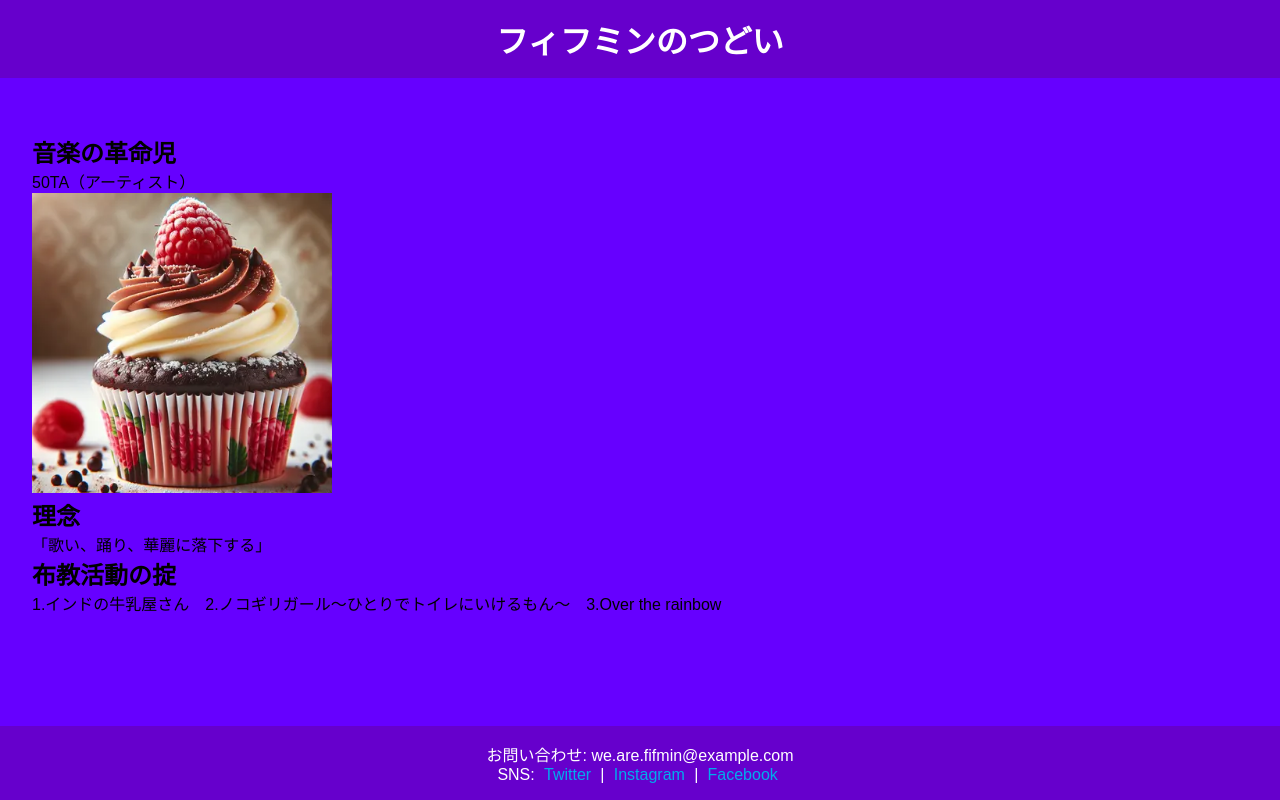
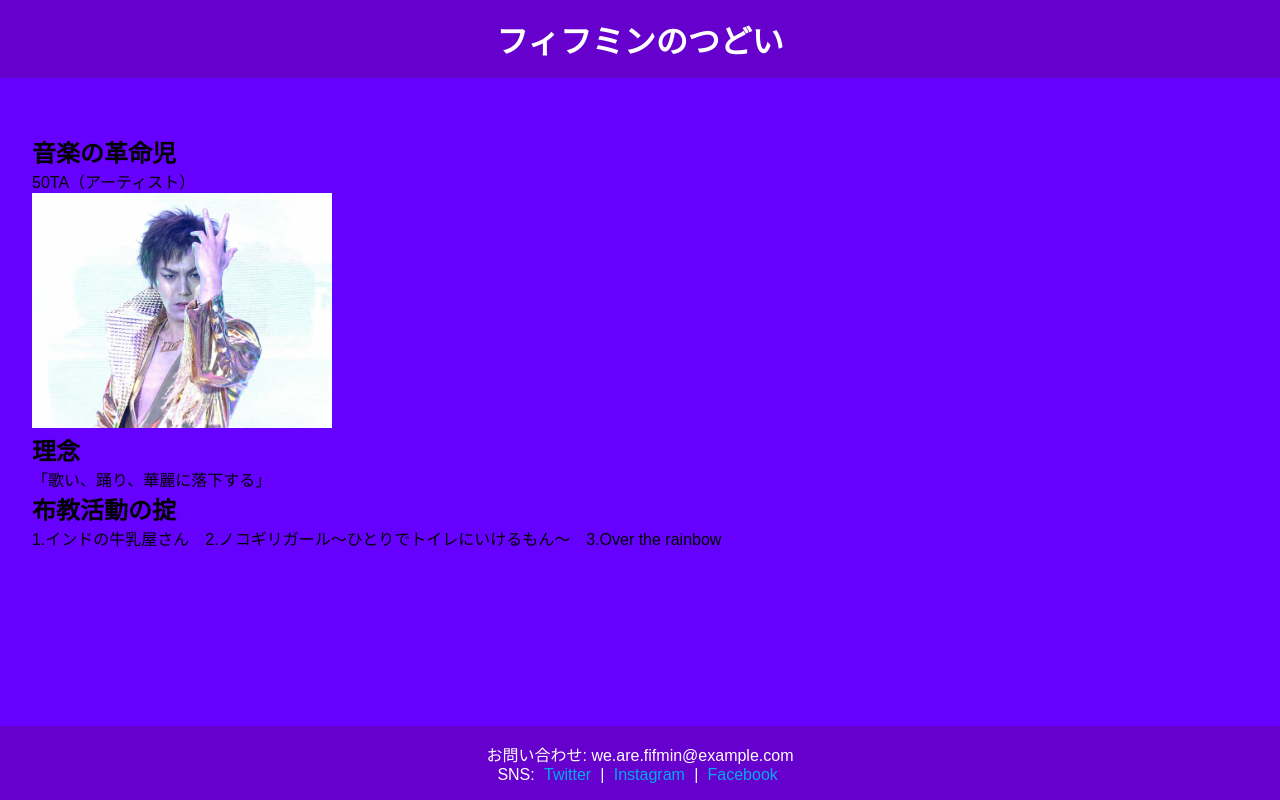
Before and after one commit to Fujik0chan/50TA-fan-site, a plain HTML site: page index.html in a window 1280 px wide. Drawn offline with Linux system fonts and the light colour scheme.

Commit message:
Update index.html

```diff
--- a/index.html
+++ b/index.html
@@ -72,7 +72,7 @@
   <main>
  　 <h2>音楽の革命児</h2>
  <p>50TA（アーティスト）</p>
-<img src="https://github.com/Fujik0chan/50TA-fan-site/blob/main/cupcake.jpg?raw=true" alt="サンプル" >
+<img src="https://raw.githubusercontent.com/Fujik0chan/50TA-fan-site/refs/heads/main/img_e4ed9af90853be828d14eb1ab04c05811211942.avif" alt="サンプル" >
 
     <h2>理念</h2>
     <p>「歌い、踊り、華麗に落下する」</p>
```
